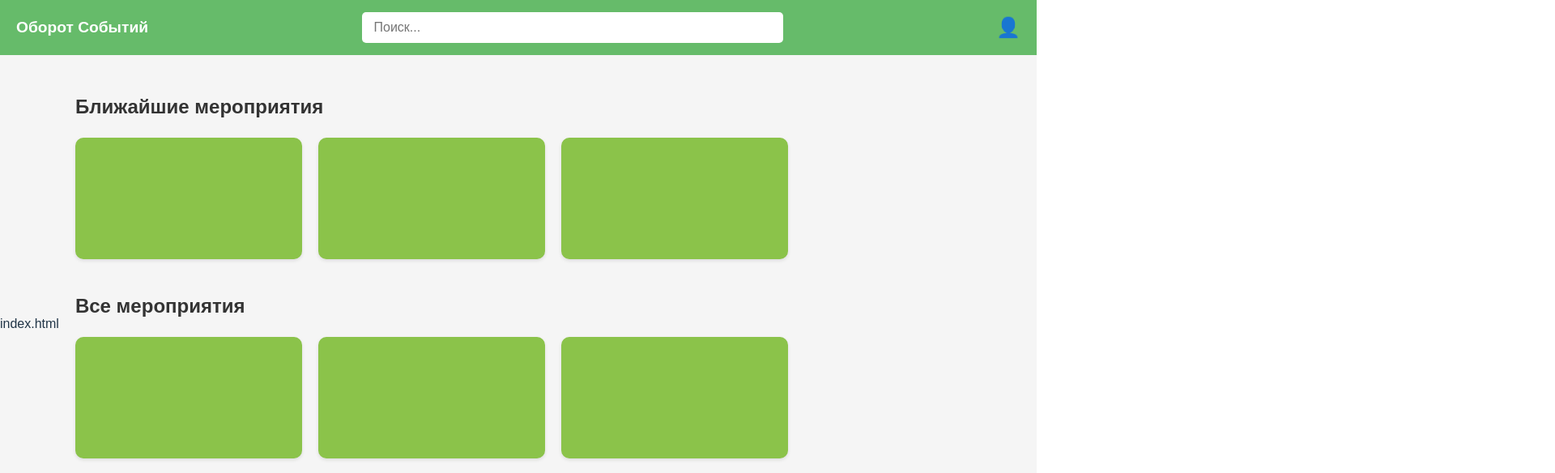
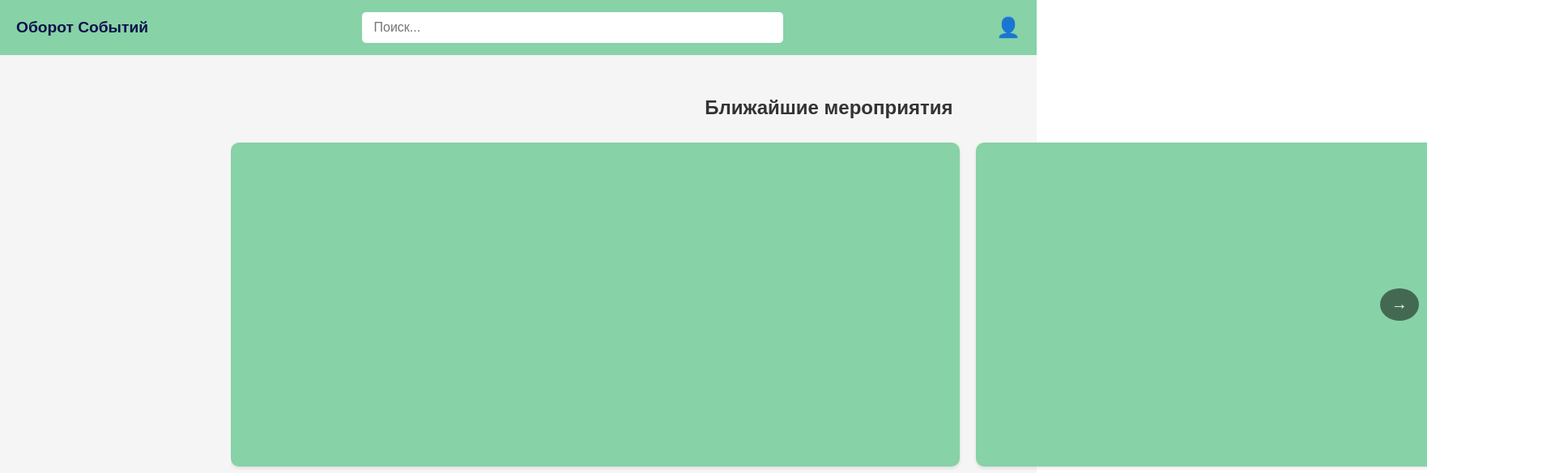
Before and after one commit to algorithm-ssau/turn-of-events, a React (Vite) app in the folder frontend/: page / in a window 1280 px wide. Shown: the top 584 px of the page at 81% size, 1920 px wide, since content can reach past the window. Built offline with nearby package versions, Linux system fonts and the light colour scheme.

Commit message:
Добавление новых функций и изменение компонентов визуально

```diff
--- a/frontend/package.json
+++ b/frontend/package.json
@@ -11,8 +11,10 @@
     "start": "next start"
   },
   "dependencies": {
+    "bootstrap": "^5.3.3",
     "frontend": "file:",
     "react": "^19.0.0",
+    "react-bootstrap": "^2.10.9",
     "react-dom": "^19.0.0"
   },
   "devDependencies": {
--- a/frontend/src/App.css
+++ b/frontend/src/App.css
@@ -4,17 +4,29 @@ body {
   padding: 0;
   background-color: #f5f5f5;
   min-height: 100vh;
+  width: 100%;
+  overflow-x: hidden; /* Скрываем горизонтальный скролл */
 }
 
 .event-container {
-  padding: 20px;
-  margin-top: 70px; /* Увеличиваем отступ под шапкой */
-  max-width: 1200px; /* Максимальная ширина контента */
-  margin-left: auto;
-  margin-right: auto;
+  padding: 15px 20px; /* Совпадает с отступами в header */
+  margin-top: 80px; /* Отступ для компенсации фиксированного header */
+  width: 79%; /* Контейнер занимает всю ширину экрана */
+  max-width: 1920px;
+  margin-left: 10%; /* Центрируем контейнер */
+  margin-right: 10%; /* Центрируем контейнер */
+  box-sizing: border-box; /* Учитываем padding в ширине */
+  overflow-x: hidden; /* Скрываем переполнение */
 }
 
 h2 {
   color: #333;
-  margin-bottom: 20px;
+  margin-bottom: 15px;
+  text-align: center; /* Центрируем заголовок */
 }
+
+@media (max-width: 768px) {
+  .event-container {
+    padding: 10px; /* Уменьшаем отступы на мобильных устройствах */
+  }
+}
--- a/frontend/src/App.jsx
+++ b/frontend/src/App.jsx
@@ -1,14 +1,15 @@
 import './App.css'
 import Header from './components/Header/Header'
 import Events from './components/Events/Events'
+import UpcomingEvents from './components/UpcomingEvents/UpcomingEvents'
 
 function App() {
     return (
         <>
             <Header />
             <div className="event-container">
-        <Events title="Ближайшие мероприятия" count={3} />
-        <Events title="Все мероприятия" count={6} />
+                <UpcomingEvents title="Ближайшие мероприятия" count={3} />
+                <Events title="Все мероприятия" count={9} />
             </div>
         </>
     )
--- a/frontend/src/components/EventCard/EventCard.css
+++ b/frontend/src/components/EventCard/EventCard.css
@@ -1,20 +1,12 @@
 .event-card {
-    background-color: #8bc34a;
-    width: 280px;
-    height: 150px;
+    background-color: #87D2A7;
     border-radius: 10px;
-    transition: transform 0.2s;
+    transition: transform 0.2s ease, box-shadow 0.2s ease;
     cursor: pointer;
-    box-shadow: 0 2px 4px rgba(0,0,0,0.1);
+    box-shadow: 0 2px 4px rgba(0, 0, 0, 0.1);
+    box-sizing: border-box;
 }
-
 .event-card:hover {
     transform: translateY(-5px);
-    box-shadow: 0 4px 8px rgba(0,0,0,0.2);
+    box-shadow: 0 4px 8px rgba(0, 0, 0, 0.2);
 }
-
-@media (max-width: 320px) {
-    .event-card {
-        width: 100%;
-    }
-}
--- a/frontend/src/components/Events/Events.css
+++ b/frontend/src/components/Events/Events.css
@@ -1,13 +1,35 @@
 .events {
-    display: flex;
-    gap: 20px;
-    flex-wrap: wrap;
-    justify-content: flex-start;
-    margin-bottom: 40px;
+  display: flex;
+  flex-wrap: wrap; /* Разрешаем перенос карточек на новую строку */
+  gap: 20px; /* Расстояние между карточками */
+  justify-content: flex-start; /* Выровняем карточки по левому краю */
+  width: 100%; /* Контейнер занимает всю ширину */
+  box-sizing: border-box;
+}
+
+.events > * {
+  flex: 1 1 calc(33.33% - 14px); /* Карточки занимают 1/3 ширины с учётом отступов */
+  max-width: calc(33.33% - 14px); /* Ограничиваем максимальную ширину */
+  height: 200px !important; /* Устанавливаем высоту карточек с приоритетом */
+  box-sizing: border-box; /* Учитываем padding и border в ширине */
 }
 
 @media (max-width: 768px) {
-    .events {
-        justify-content: center;
-    }
+  .events {
+    justify-content: center;
+    gap: 15px;
+  }
+  .events > * {
+    flex: 1 1 calc(50% - 20px); /* На мобильных устройствах карточки занимают 50% */
+    max-width: calc(50% - 20px);
+    height: 250px !important; /* Высота карточек на мобильных устройствах */
+  }
 }
+
+@media (max-width: 480px) {
+  .events > * {
+    flex: 1 1 100%; /* На очень маленьких экранах карточки занимают 100% */
+    max-width: 100%;
+    height: 200px !important; /* Высота карточек на маленьких экранах */
+  }
+}
--- a/frontend/src/components/Events/Events.jsx
+++ b/frontend/src/components/Events/Events.jsx
@@ -11,7 +11,7 @@ const Events = ({ title, count }) => {
                 ))}
             </div>
         </section>
-    );
-};
+    )
+}
 
-export default Events;
+export default Events
--- a/frontend/src/components/Header/Header.css
+++ b/frontend/src/components/Header/Header.css
@@ -3,7 +3,7 @@
     top: 0;
     left: 0;
     right: 0;
-    background-color: #66bb6a;
+    background-color: #87D2A7;
     padding: 15px 20px;
     display: flex;
     justify-content: space-between;
@@ -14,6 +14,7 @@
 }
 
 .logo {
+    color: #0F114B;
     font-size: 1.2rem;
     font-weight: bold;
     white-space: nowrap;
--- /dev/null
+++ b/frontend/src/components/UpcomingEvents/UpcomingEvents.css
@@ -0,0 +1,77 @@
+.upcoming-events-container {
+    position: relative;
+    width: 100%;
+    overflow: hidden; /* Скрываем горизонтальный скролл за пределами контейнера */
+}
+
+.upcoming-events {
+    display: flex;
+    gap: 20px; /* Расстояние между карточками */
+    overflow-x: auto; /* Прокрутка только внутри контейнера */
+    scroll-behavior: smooth; /* Плавная прокрутка */
+    scrollbar-width: none; /* Убираем стандартный скролл */
+    padding: 10px 0;
+    -ms-overflow-style: none; /* Убираем скролл для IE */
+}
+
+.upcoming-events::-webkit-scrollbar {
+    display: none; /* Убираем скролл для Chrome/Safari */
+}
+
+.event-card {
+    flex: 0 0 auto; /* Запрещаем карточкам растягиваться */
+    width: 900px; /* Фиксированная ширина карточек */
+    height: 400px; /* Фиксированная высота карточек */
+    box-sizing: border-box; /* Учитываем padding и border в ширине */
+}
+
+.scroll-button {
+    position: absolute;
+    top: 50%;
+    transform: translateY(-50%);
+    background: rgba(0, 0, 0, 0.5);
+    color: white;
+    border: none;
+    border-radius: 50%;
+    width: 40px;
+    height: 40px;
+    cursor: pointer;
+    z-index: 1;
+    font-size: 20px;
+    display: flex;
+    align-items: center;
+    justify-content: center;
+}
+
+.scroll-button:hover {
+    background: rgba(0, 0, 0, 0.7);
+}
+
+.scroll-button.left {
+    left: 10px;
+}
+
+.scroll-button.right {
+    right: 10px;
+}
+
+.upcoming-events-section {
+  margin-bottom: 40px;
+}
+
+.upcoming-events-header {
+  text-align: left; /* Выровнять текст по левому краю */
+  margin-bottom: 20px;
+}
+
+.upcoming-events-header h2 {
+  font-size: 1.8rem;
+  margin: 0;
+  color: #333;
+}
+
+.upcoming-events-description {
+  font-size: 1rem;
+  color: #666;
+  margin-top: 5px;
+}
--- /dev/null
+++ b/frontend/src/components/UpcomingEvents/UpcomingEvents.jsx
@@ -0,0 +1,70 @@
+import './UpcomingEvents.css';
+import EventCard from '../EventCard/EventCard';
+import { useRef, useState, useEffect } from 'react';
+
+const UpcomingEvents = ({ title, count }) => {
+  const scrollContainerRef = useRef(null);
+  const [showLeftArrow, setShowLeftArrow] = useState(false);
+  const [showRightArrow, setShowRightArrow] = useState(false);
+
+  const handleScroll = () => {
+    const container = scrollContainerRef.current;
+    setShowLeftArrow(container.scrollLeft > 0);
+    setShowRightArrow(
+      container.scrollLeft < container.scrollWidth - container.clientWidth
+    );
+  };
+
+  useEffect(() => {
+    const container = scrollContainerRef.current;
+    if (container.scrollWidth > container.clientWidth) {
+      setShowRightArrow(true);
+    }
+  }, []);
+
+  const scroll = (direction) => {
+    const container = scrollContainerRef.current;
+    const cardWidth = container.querySelector('.event-card').offsetWidth + 20; // Ширина карточки + gap
+    container.scrollBy({
+      left: direction === 'right' ? cardWidth : -cardWidth,
+      behavior: 'smooth',
+    });
+  };
+
+  return (
+    <section className="upcoming-events-section">
+      <h2>{title}</h2>
+      <div className="upcoming-events-container">
+        {showLeftArrow && (
+          <button
+            className="scroll-button left"
+            onClick={() => scroll('left')}
+          >
+            &#8592;
+          </button>
+        )}
+        <div
+          className="upcoming-events"
+          ref={scrollContainerRef}
+          onScroll={handleScroll}
+        >
+          {Array(count)
+            .fill()
+            .map((_, index) => (
+              <EventCard key={index} className="event-card" />
+            ))}
+        </div>
+        {showRightArrow && (
+          <button
+            className="scroll-button right"
+            onClick={() => scroll('right')}
+          >
+            &#8594;
+          </button>
+        )}
+      </div>
+    </section>
+  );
+};
+
+export default UpcomingEvents;
```
Also changed, not shown: 1 other file (tests, documents, lock files or other folders). Lines whose indentation alone changed are shown as unchanged.
